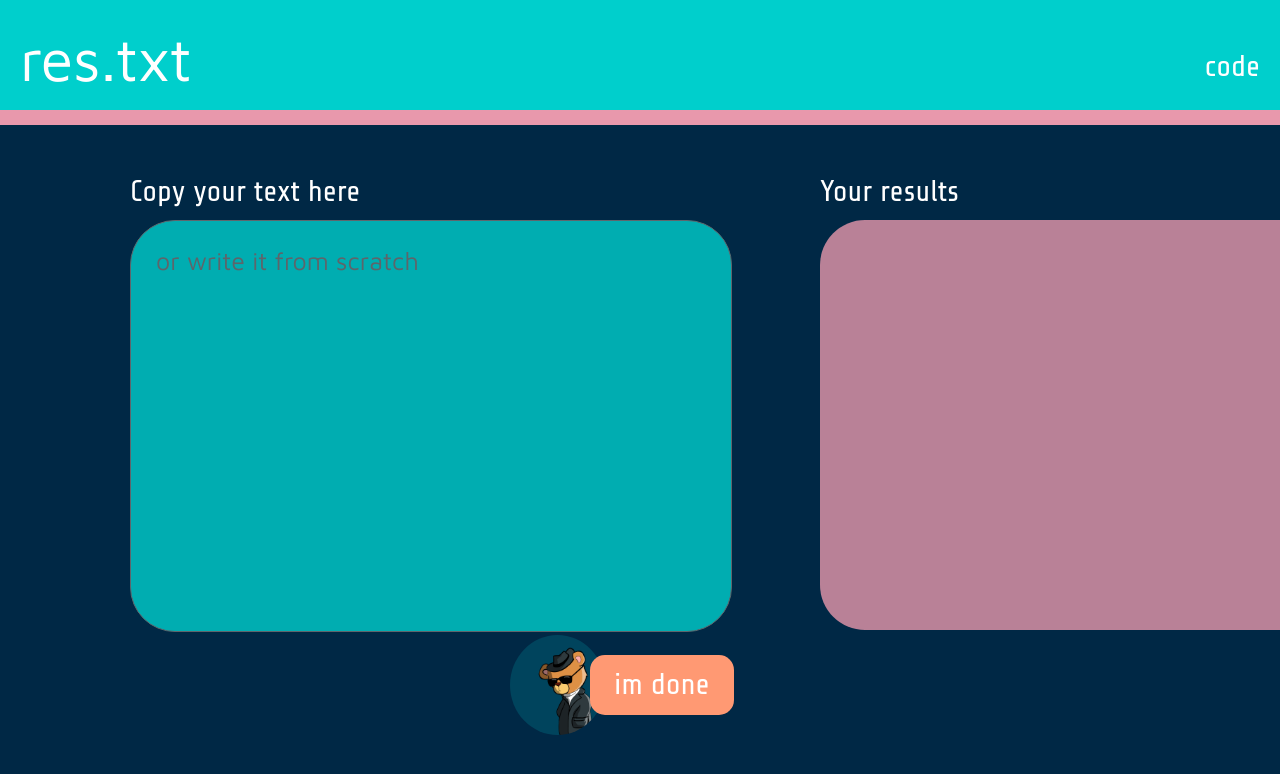
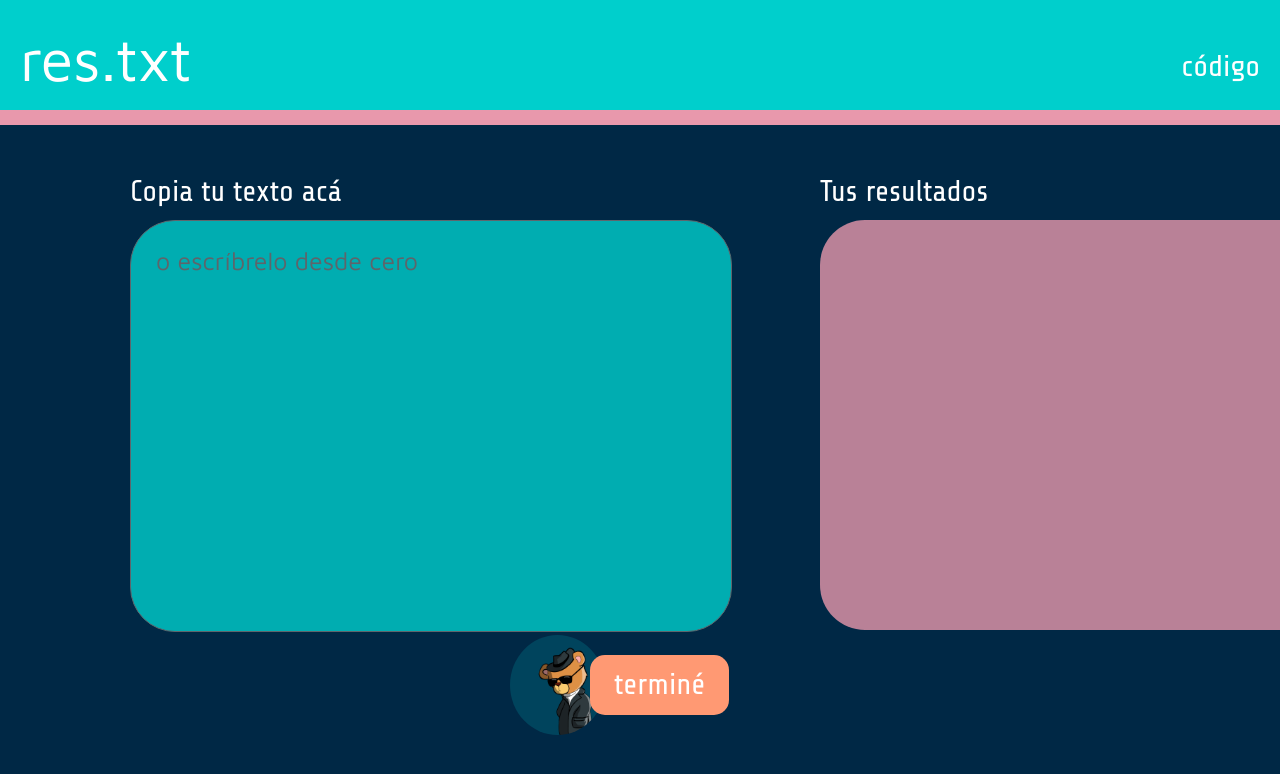
Before and after one commit to JosmarSuarez/res.txt, a website: page public/write.html in a window 1280 px wide. Shown: the top 774 px of the page. Drawn offline with nearby package versions, Linux system fonts and the light colour scheme; no server answers.

Commit message:
en español

```diff
--- a/public/write.html
+++ b/public/write.html
@@ -13,26 +13,26 @@
     <body>
         <header class="header">
             <h1>res.txt</h1>
-            <a href="https://github.com/JosmarSuarez/res.txt">code</a>
+            <a href="https://github.com/JosmarSuarez/res.txt">código</a>
         </header>
         <header class="shadow"></header>
         <div class="hero-title1">
-            <h2>Copy your text here</h2>
+            <h2>Copia tu texto acá</h2>
         </div>
         <div class="hero-title2">
-            <h2>Your results</h2>
+            <h2>Tus resultados</h2>
         </div>
         <!--<input type="button" id="my-button" value="Select Files">
         <input type="file" name="my_file" id="my-file">-->
         <!--div class="hero-cuerpo2"></div-->
         <!-- <div class="hero-text-cuerpo2" contenteditable="true"> -->
         <!--input class="hero-cuerpo2" type="text" id='message' placeholder='or write it from scratch'-->
-        <textarea class="hero-cuerpo2" name="text" id='message' placeholder='or write it from scratch' ></textarea>
+        <textarea class="hero-cuerpo2" name="text" id='message' placeholder='o escríbrelo desde cero' ></textarea>
         <!-- </div> -->
         <div class="hero-imgdown">
             <img src="./images/oso.png"  height="100" width="95">
         </div>
-        <a class='button-done' href="#" id='send'>Im done</a>
+        <a class='button-done' href="#" id='send'>Terminé</a>
         <div class="hero-results"></div>
         <div class="hero-text-results" id='output'></div>
 
```
Also changed, not shown: public/index.html (+2 -2 lines), public/use.html (+4 -4 lines).
